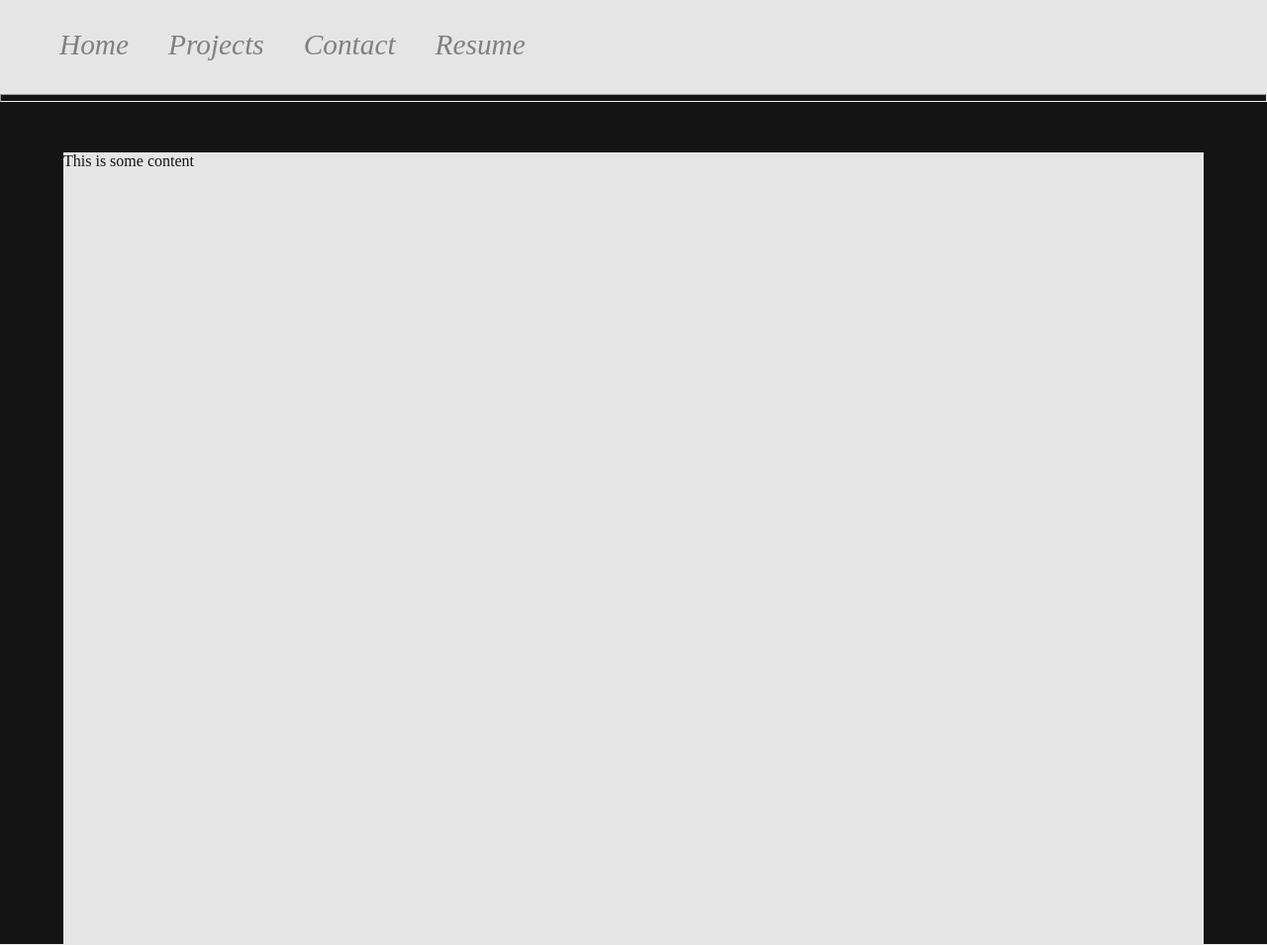
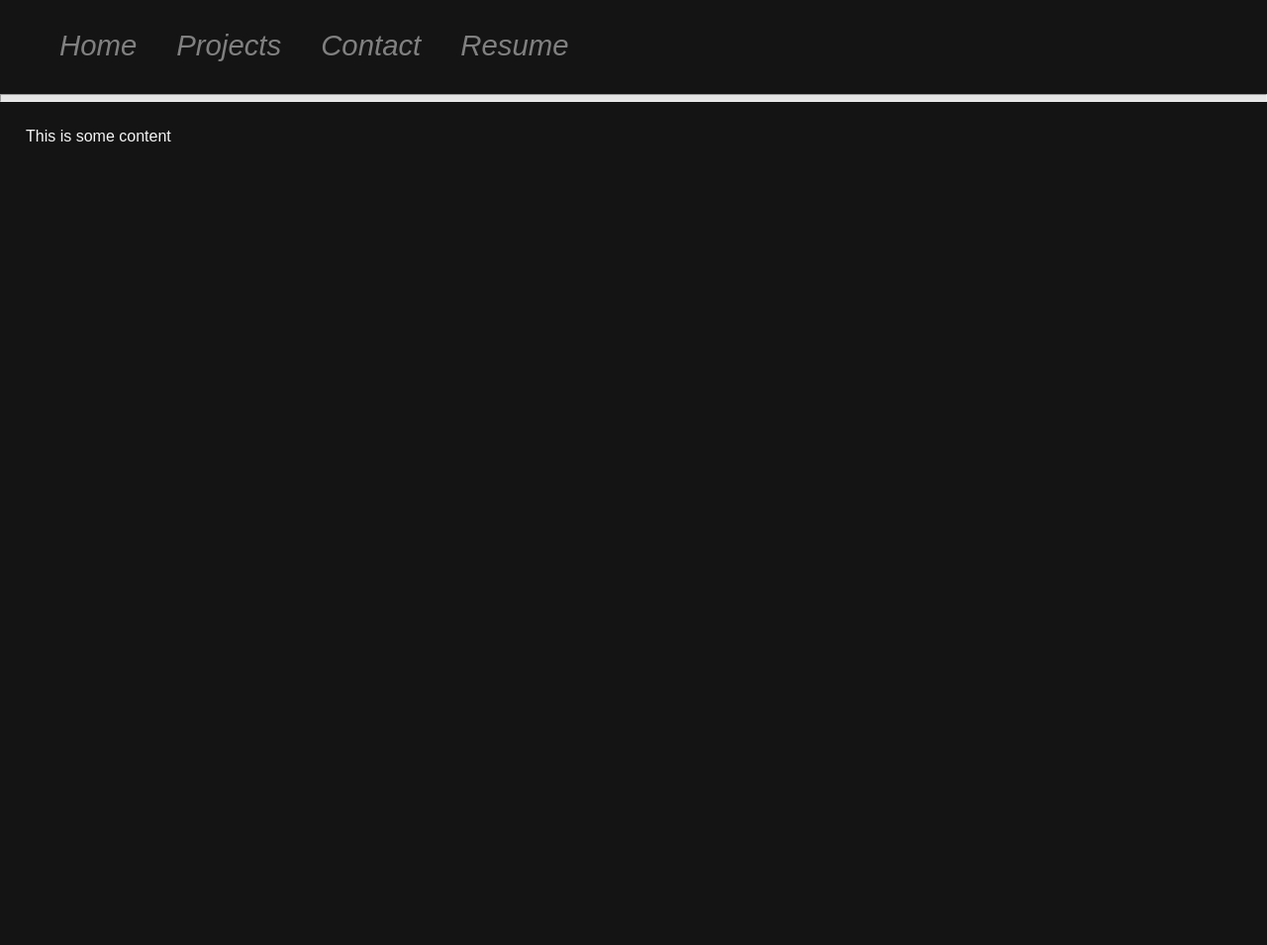
Before and after one commit to cookies-xor-cream/cookies-xor-cream.github.io, a Flask app: page / in a window 1280 px wide. Shown: the whole page at 99% size. Run offline with Flask 2, Linux system fonts and the light colour scheme.

Commit message:
Changed website to dark theme

```diff
--- a/website/static/css/index.css
+++ b/website/static/css/index.css
@@ -18,18 +18,22 @@ body {
 	--accent-light: var(--platinum);
 	--text-dark: var(--ghost-white);
 
-	background-color: var(--eerie-black);
-	color: var(--bg-dark);
+	--ghastly-gray: gray;
+
+	background-color: var(--platinum);
+	color: var(--ghost-white);
 
 	margin: 0;
 	padding: 0;
+
+	font-family: sans-serif;
 }
 
 
 /* nav stylings */
 nav.top-nav {
-	background-color: var(--platinum);
-	color: gray;
+	background-color: var(--eerie-black);
+	color: var(--ghastly-gray);
 
 	font-size: 22pt;
 	font-style: italic;
@@ -42,7 +46,7 @@ nav.top-nav {
 	margin: 0;
 	padding: 0;
 
-	margin-bottom: 4vw;
+	margin-bottom: 0;
 
 	top: 0;
 	left: 0;
@@ -76,30 +80,34 @@ nav.top-nav a {
 }
 
 nav.top-nav a:hover {
-	color: var(--eerie-black);
+	color: var(--platinum);
 	transform: scale(1.2);
 }
 
 hr.breaker {
 	height: 6px;
-	color: var(--eerie-black);
-	background-color: var(--eerie-black);
+	color: var(--platinum);
+	background-color: var(--platinum);
+	margin-bottom: 0;
 }
 
 /* page content */
-.page-content {
-	background-color: var(--platinum);
-
-	display: flex;
-	align-self: center;
-
-	width: 90%;
-	height: 100vh;
-
-	margin: auto;
-}
 
 .page-content-wrapper {
 	display: flex;
 	align-items: center;
 }
+
+.page-content {
+	background-color: var(--eerie-black);
+
+	display: flex;
+	align-self: center;
+
+	width: 98%;
+	height: 100vh;
+
+	margin: auto;
+
+	padding: 26px;
+}
```
